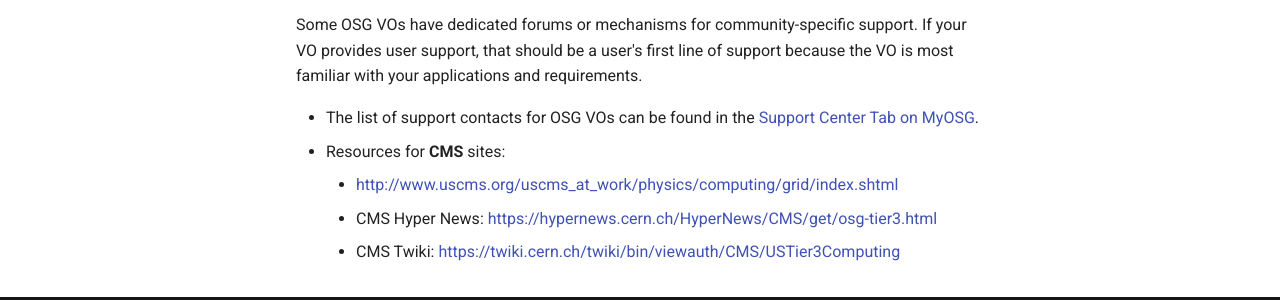
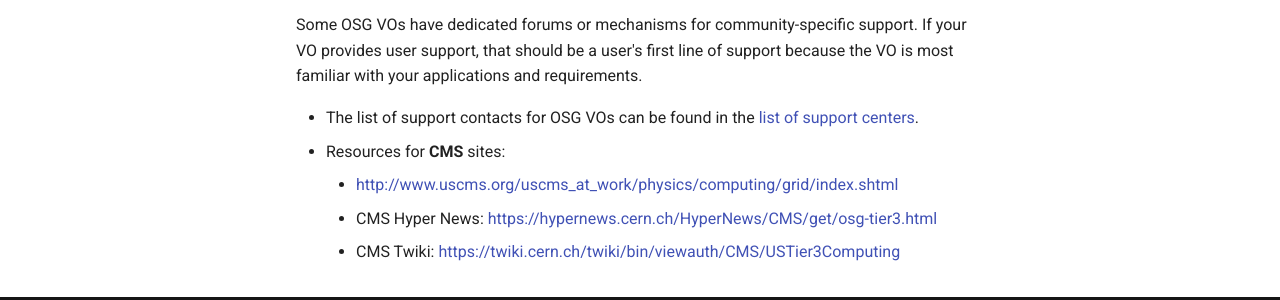
Before and after one commit to osg-htc/docs, an MkDocs documentation site: the page built from docs/common/help.md, in a window 1280 px wide and 900 px high, scrolled down 690 px. Shown: the part 558-858 px from the top of the window. Built offline with MkDocs 1.6.1 and Material for MkDocs 9.7.7, drawn with Linux system fonts in a browser that asks for light colours; comment, search, counter and statistics services are not loaded; old or Windows-style settings are respelled for this version of MkDocs.

Commit message:
Fix support center link

```diff
--- a/docs/common/help.md
+++ b/docs/common/help.md
@@ -37,7 +37,7 @@
 
 Some OSG VOs have dedicated forums or mechanisms for community-specific support.  If your VO provides user support, that should be a user's first line of support because the VO is most familiar with your applications and requirements.
 
-*  The list of support contacts for OSG VOs can be found in the [Support Center Tab on MyOSG](http://my.opensciencegrid.org/scsummary/index?datasource=summary&summary_attrs_showdesc=on&summary_attrs_showcontact=on&all_scs=on&active=on&active_value=1).
+*  The list of support contacts for OSG VOs can be found in the [list of support centers](https://github.com/opensciencegrid/topology/blob/master/topology/support-centers.yaml).
 * Resources for **CMS** sites:
     * <http://www.uscms.org/uscms_at_work/physics/computing/grid/index.shtml>
     * CMS Hyper News: <https://hypernews.cern.ch/HyperNews/CMS/get/osg-tier3.html>
```
